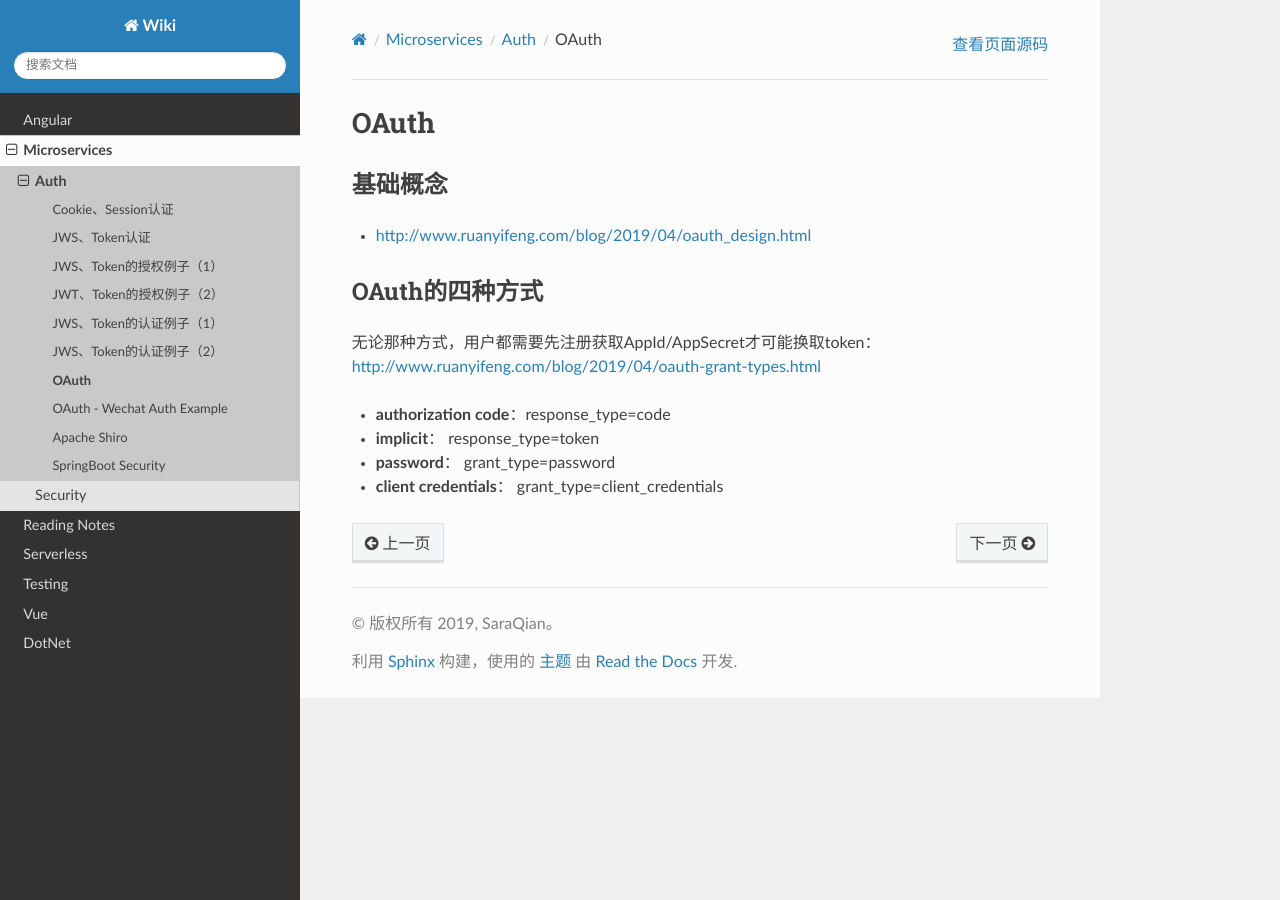
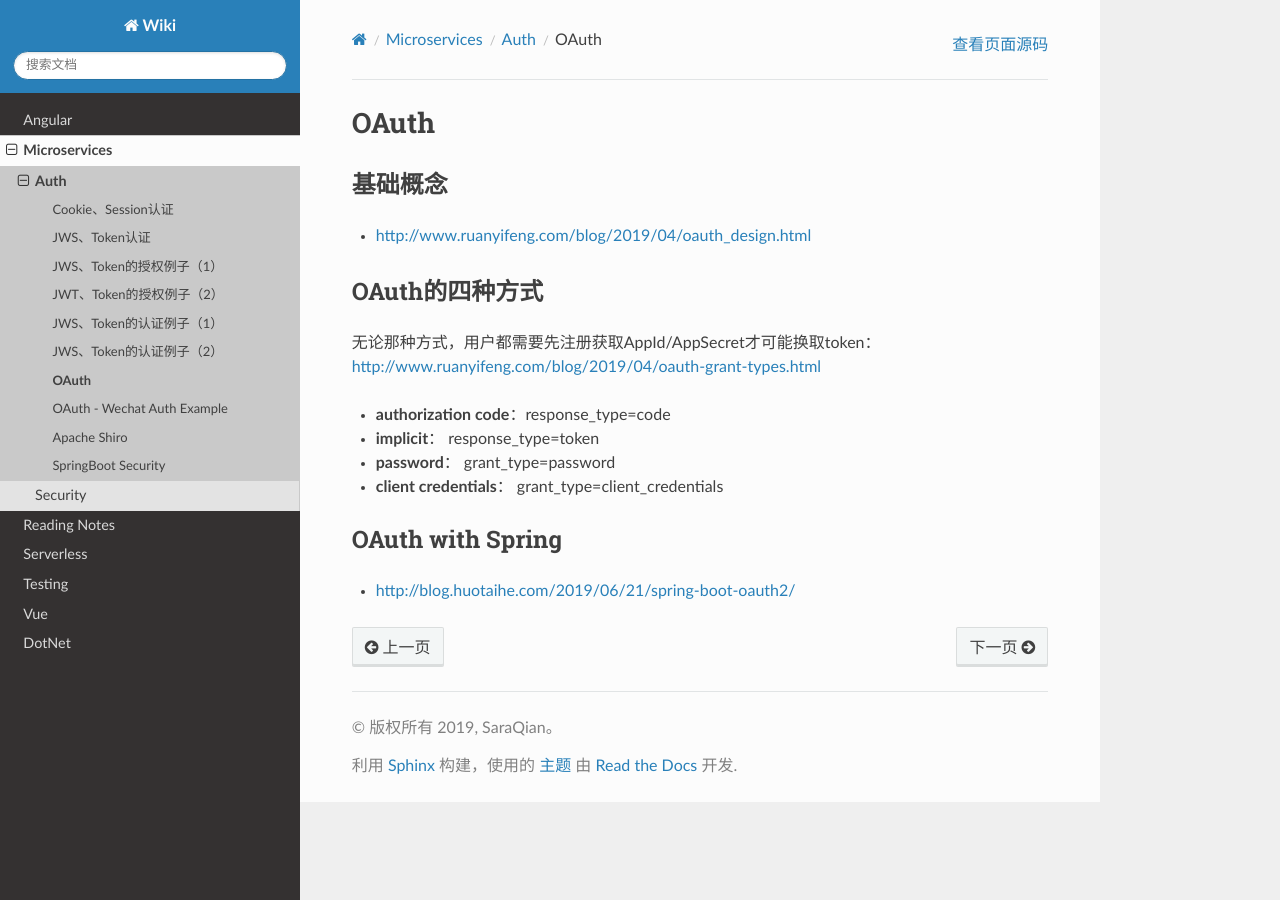
Before and after one commit to abigail830/Sphinx_wiki, a Sphinx documentation site: the page built from source/Microservices/Auth/Oauth.rst, in a window 1280 px wide. Built offline with Sphinx 7.4.7 and the Read the Docs theme 2.0.0, drawn with Linux system fonts in a browser that asks for light colours.

Commit message:
Update Oauth.rst

```diff
--- a/source/Microservices/Auth/Oauth.rst
+++ b/source/Microservices/Auth/Oauth.rst
@@ -15,3 +15,11 @@ OAuth的四种方式
 * **implicit**： response_type=token
 * **password**： grant_type=password
 * **client credentials**： grant_type=client_credentials
+
+
+OAuth with Spring
+^^^^^^^^^^^^^^^^^^^^^
+
+* http://blog.huotaihe.com/2019/06/21/spring-boot-oauth2/
+
+.. index:: OAuth, Security, Spring
```
